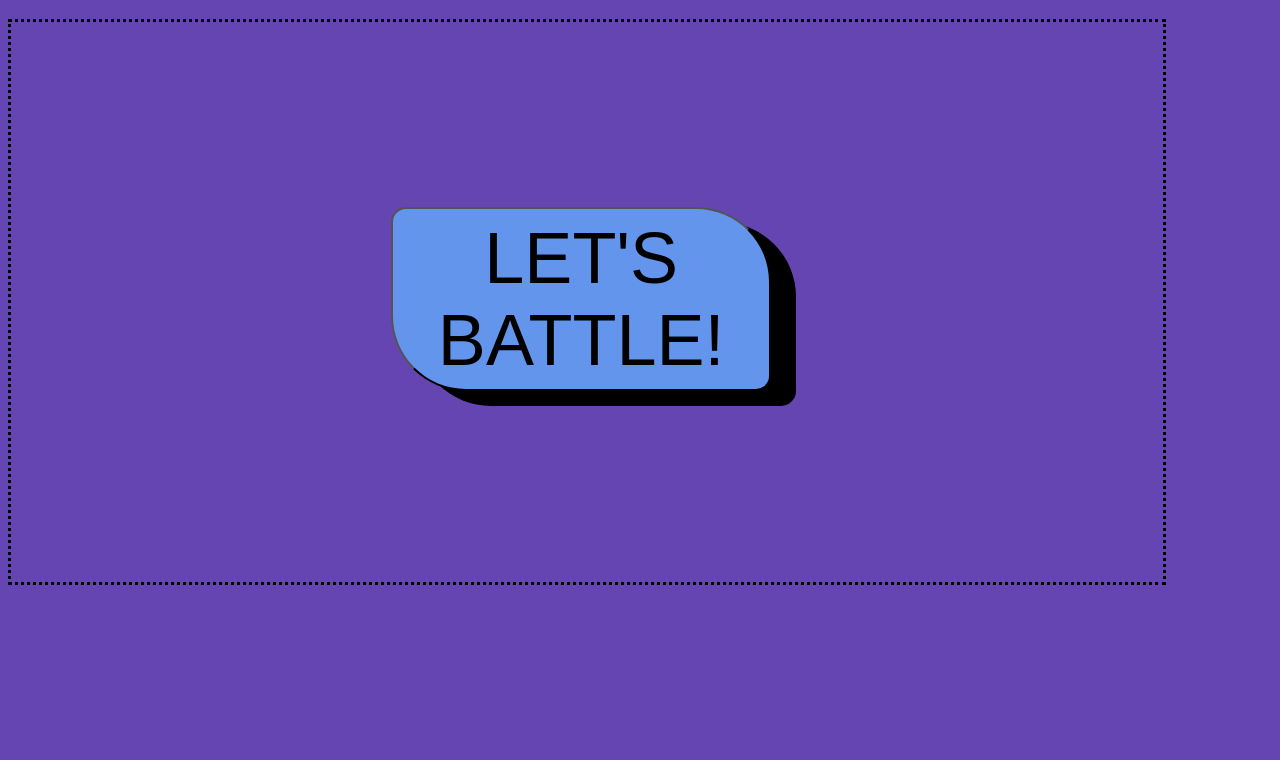
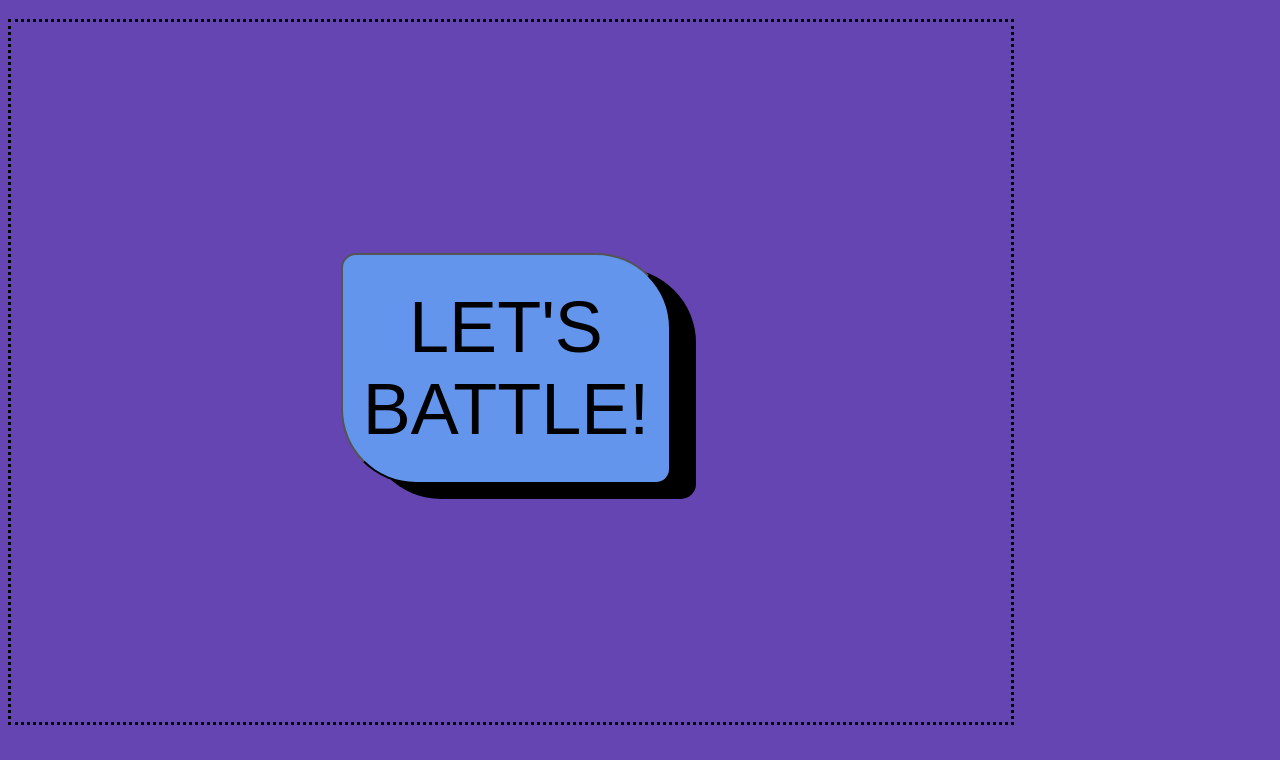
Before and after one commit to tarrinneal/lilbuds, a plain HTML site: page lilbuds.html in a window 1280 px wide. Shown: the part 61-821 px from the top of the page. Drawn offline with Linux system fonts and the light colour scheme.

Commit message:
fixed scalling issue

```diff
--- a/styles.css
+++ b/styles.css
@@ -7,8 +7,8 @@ body {
 }
 #app {
   border: black dotted;
-  height:70%;
-  width: 90%;
+  height:700px;
+  width: 1000px;
   background-color: rgba(0, 0, 0,0);
 }
 
```
